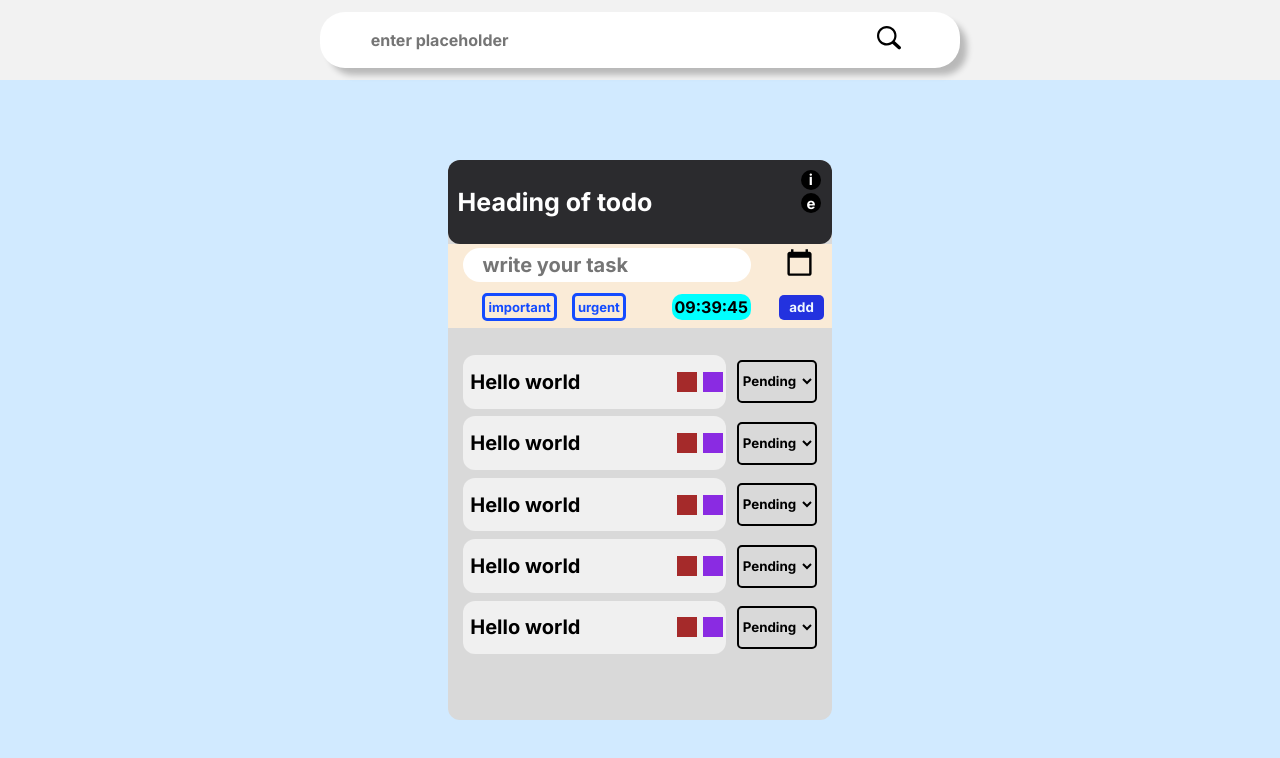
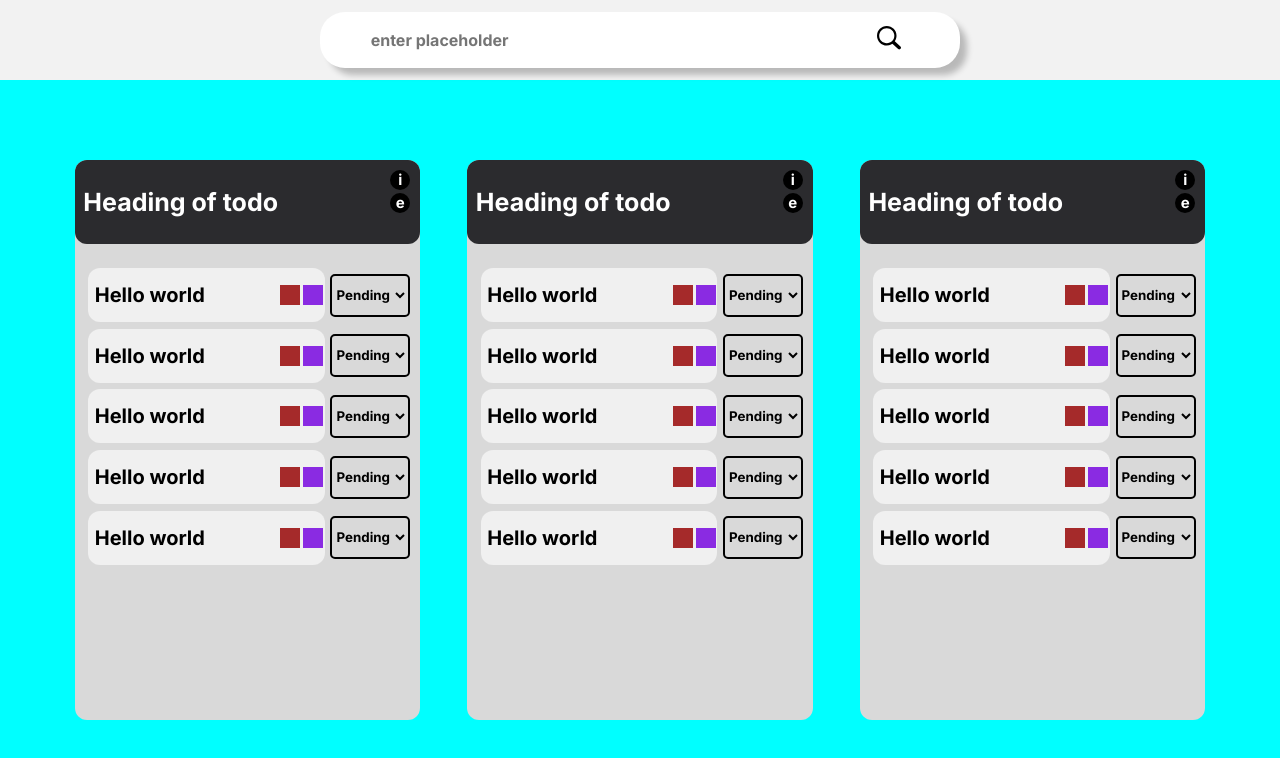
Before and after one commit to Sumanyadava/TOGO, a React (Create React App) app: page / in a window 1280 px wide. Shown: the top 758 px of the page. Built offline with nearby package versions, Linux system fonts and the light colour scheme.

Commit message:
added button logic

```diff
--- a/src/components/buttons/Button.css
+++ b/src/components/buttons/Button.css
@@ -39,7 +39,7 @@
     justify-content: center;
     align-items: center;
 
-    font-size: small;
+
 }
 .CircleButton{
     background-color: black;
@@ -53,4 +53,6 @@
 
     margin: 2%;
     cursor: pointer;
+
+    z-index: 2;
 }
--- a/src/components/header/Header.css
+++ b/src/components/header/Header.css
@@ -1,6 +1,6 @@
 .header{
     height: 10vh;
-    width: 100vw;
+    width: 100%;
     background-color: rgb(242, 242, 242);
 
     display: flex;
--- a/src/components/header/Header.jsx
+++ b/src/components/header/Header.jsx
@@ -5,13 +5,13 @@ import data from '../../assets/books.json'
 
 const Header = () => {
   return (
-    <div>
+
       <div className="header">
 
         <SearchBar placeholder="enter placeholder" data={data}/>
 
       </div>
-    </div>
+
   )
 }
 
--- a/src/components/main/Main.css
+++ b/src/components/main/Main.css
@@ -1,10 +1,14 @@
 .main{
-    height: 90vh;
-    width: 100%;
+    min-height: 90vh;
+    width: 90vw;
+
 
     display: flex;
     justify-content: space-around;
     align-items: center;
 
+    flex-wrap: wrap;
+    gap: 2vw;
+
 
 }
--- a/src/components/main/Main.jsx
+++ b/src/components/main/Main.jsx
@@ -6,6 +6,9 @@ const Main = () => {
   return (
     <div className='main'>
       <TodoName />
+      <TodoName />
+      <TodoName />
+
 
 
 
--- a/src/components/searchbar/SearchBar.css
+++ b/src/components/searchbar/SearchBar.css
@@ -102,7 +102,7 @@ input:focus{
     align-items: center;
 }
 .ppp{
-    height: 10vh;
+    height: 1vh;
     width: 10vh;
     background-color: rgb(0, 136, 255);
 }
--- a/src/components/searchbar/SearchBar.jsx
+++ b/src/components/searchbar/SearchBar.jsx
@@ -18,7 +18,7 @@ const SearchBar = ({ placeholder, data }) => {
 
   const HandlePlusClick = (e) => {
     newToGo([...ToGo, wordEntered])
-    // setWordEntered("")
+    setWordEntered("")
   };
 
 
@@ -87,10 +87,10 @@ const SearchBar = ({ placeholder, data }) => {
       <div className="cc">
 
 
-        {ToGo.map((toto) => (
+        {ToGo.map((ob) => (
           <div className="ppp">
-            {wordEntered}
 
+            {ob}
             </div>
 
         ))}
--- a/src/components/sub_todo_creation/SubTodoCreate.css
+++ b/src/components/sub_todo_creation/SubTodoCreate.css
@@ -1,7 +1,7 @@
 .SubTodoCreate{
-    height: 15%;
-    width: 100%;
-    background-color: antiquewhite;
+    height: 100%;
+    width: 90%;
+    background-color: rgb(43,43,46);
 
     display: flex;
     justify-content: space-around;
@@ -49,6 +49,8 @@
     justify-content: space-around;
     align-items: center;
 
+    font-size: 1vw;
+
     /* border: 2px solid; */
 }
 .tags_create_tags{
@@ -71,7 +73,7 @@
 }
 .deadline{
     background-color: aqua;
-    margin-left: 15%;
+
     padding: 1%;
     border-radius: 10px;
 
--- a/src/components/todo_name/TodoName.css
+++ b/src/components/todo_name/TodoName.css
@@ -1,7 +1,6 @@
 .ToDo_name {
   height: 70vh;
   width: 30%;
-  /* width: max-content; */
 
   border-radius: 12px;
   background-color: rgb(217,217,217);
@@ -11,23 +10,44 @@
   height: 15%;
   width: 100%;
 
-  font-size: 25px;
-  border-radius: 12px;
-  color: white;
-
   display: flex;
   justify-content: space-around;
   align-items: center;
 
+
+  font-size: 25px;
+  border-radius: 12px;
+  color: white;
   background-color: rgb(43,43,46);
+
+  /* border: 1px solid rgb(43,43,46); */
+
+  position: relative;
+  overflow: hidden;
+
+
 }
+.todo_name_hidden{
+  height: 100%;
+  width: 100%;
+
+  position: absolute;
+
+  /* background-color: aqua; */
+}
+.bottom{
+  bottom: -105%;
+
+}
+
 .todo_heading_name{
-    height: 80%;
+  height: 80%;
   width: 70%;
 
   display: flex;
   justify-content: baseline;
   align-items: center;
+
 
 }
 .todo_heading_action{
--- a/src/components/todo_name/TodoName.jsx
+++ b/src/components/todo_name/TodoName.jsx
@@ -1,21 +1,37 @@
-import React from "react";
+import React, { useState } from "react";
 import SubTodo from "../sub_todo/SubTodo";
 import CircleButton from '../buttons/CircleButton'
 import SubTodoCreate from "../sub_todo_creation/SubTodoCreate";
 import "./TodoName.css";
 
 const TodoName = () => {
+  const [show , setshow] = useState("hidden")
+  const handleShow = () => {
+    setshow(!show)
+
+  }
   return (
+
+
     <div className="ToDo_name" >
+
       <div className="todo_heading" >
-        <div className="todo_heading_name">Heading of todo</div>
-        <div className="todo_heading_action">
-          <CircleButton button_content="i" tittle_prop="add here"/>
-          <CircleButton button_content="e" tittle_prop="edit here"/>
+
+          <div className="todo_heading_name">Heading of todo</div>
+          <div className="todo_heading_action">
+            <CircleButton button_content="i" tittle_prop="add here" onClick={handleShow}/>
+            <CircleButton button_content="e" tittle_prop="edit here"/>
           </div>
+
+          {/* ES6 saves the day using this simple method */}
+      <div className={`${show === false ?"todo_name_hidden" : "todo_name_hidden bottom"}`}>
+
+      <SubTodoCreate />
       </div>
 
-      <SubTodoCreate />
+      </div>
+
+
 
       <div className="todo_content">
         <SubTodo />
--- a/src/pages/home/Home.css
+++ b/src/pages/home/Home.css
@@ -0,0 +1,9 @@
+.home{
+    width: 100vw;
+    background-color: aqua;
+
+    display: flex;
+    justify-content: center;
+    align-items: center;
+    flex-direction: column;
+}
--- a/src/pages/home/Home.jsx
+++ b/src/pages/home/Home.jsx
@@ -2,6 +2,8 @@ import Header from '../../components/header/Header'
 import Main from '../../components/main/Main'
 import React from 'react';
 import Popup from '../../components/popup/Popup';
+
+import './Home.css'
 
 const Home = () => {
   return (
```
